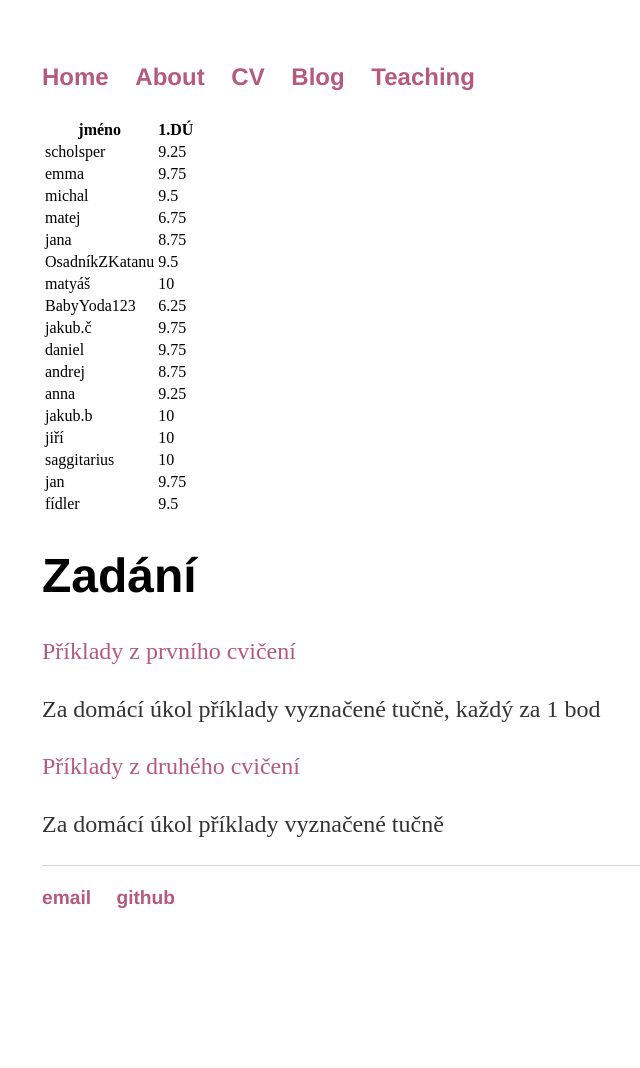
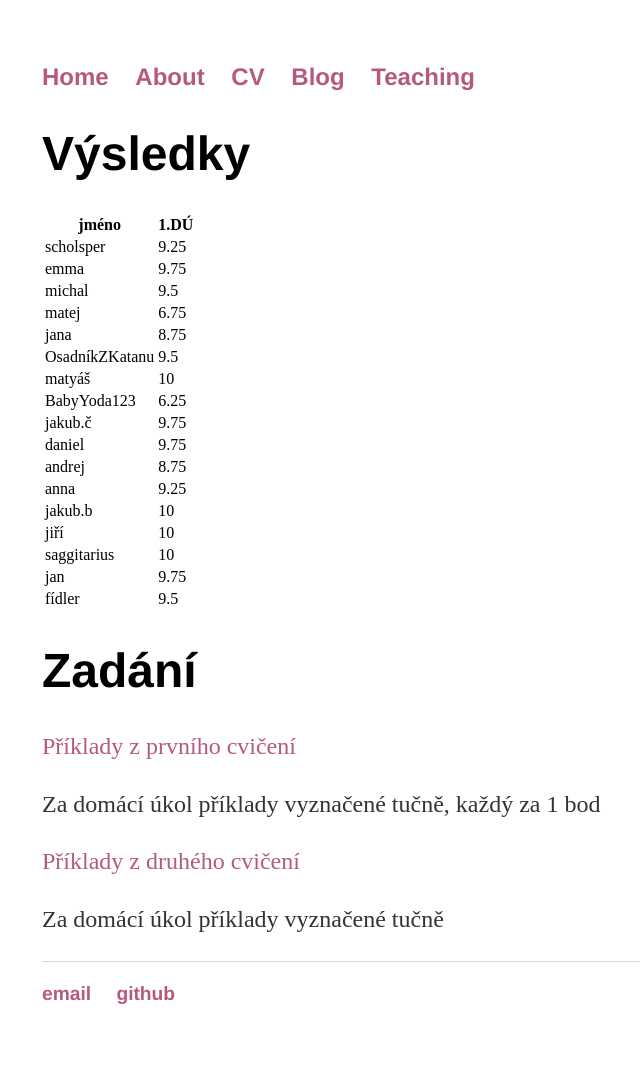
Before and after one commit to lavakin/lavakin.github.io, a Jekyll site: the page built from diskretka/index.html, in a window 1280 px wide. Shown: the whole page, without its empty margins (150-790 px from the left). Built offline with Jekyll 4.4.1, drawn with Linux system fonts in a browser that asks for light colours; before the commit the page ends 972 px from its top, so only the background shows below that.

Commit message:
Update index.html

```diff
--- a/diskretka/index.html
+++ b/diskretka/index.html
@@ -2,6 +2,8 @@
 layout: default
 title: Nikola Kalábová, Personal Webpage
 ---
+<div class="blurb">
+	<h1>Výsledky</h1>
 <table>
 <thead>
   <tr>
```
